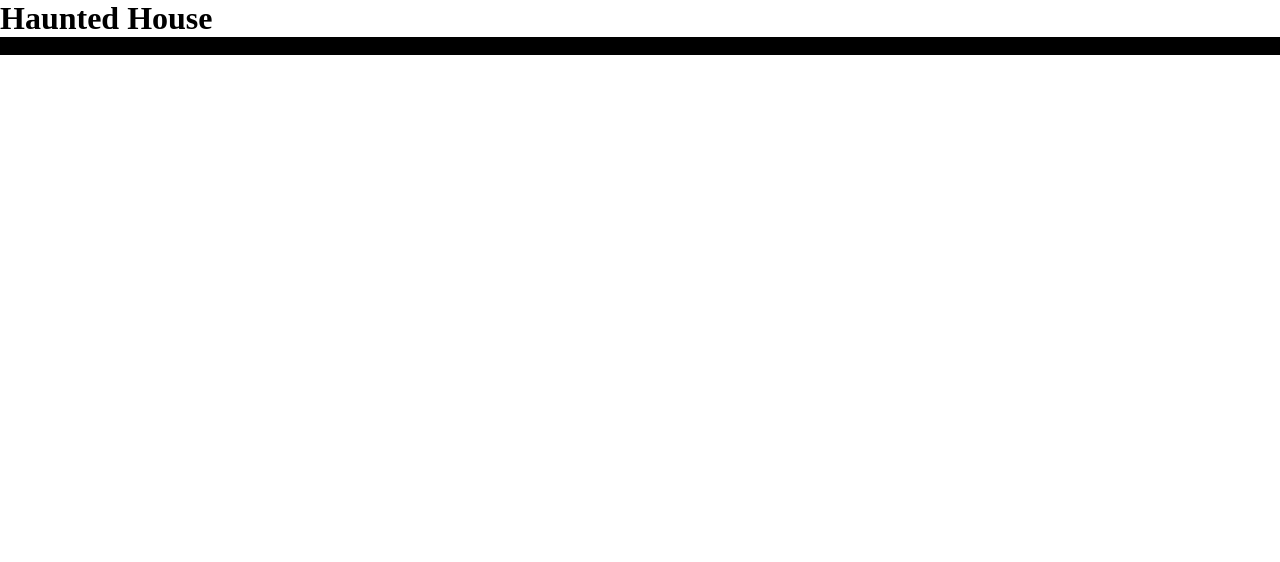
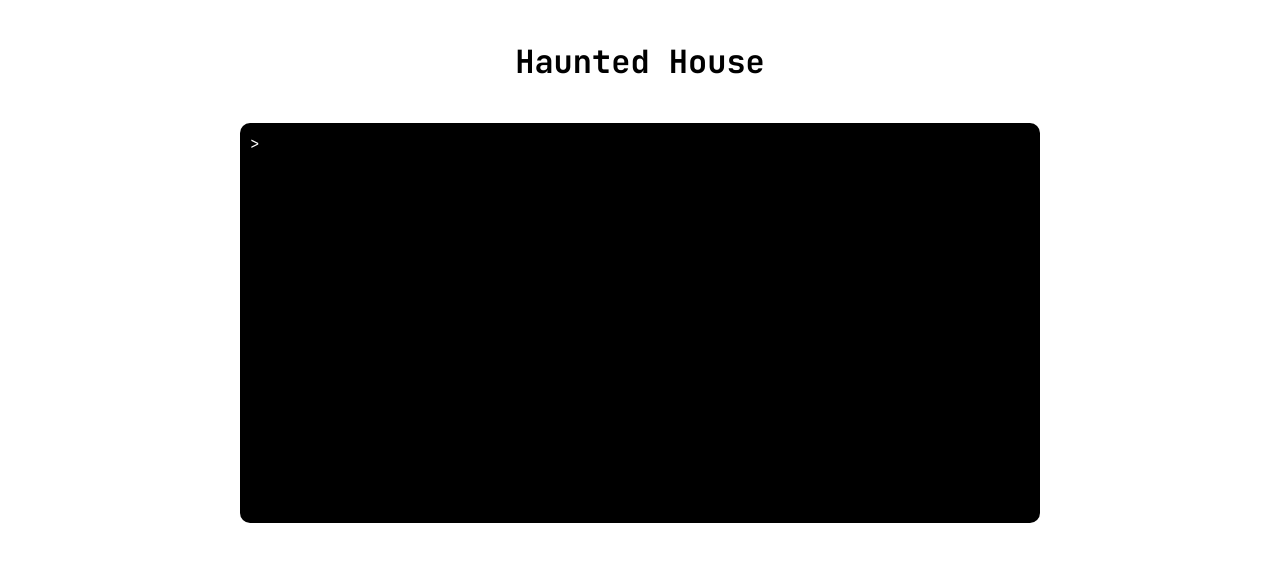
Before and after one commit to bdtripp/haunted_house, a plain HTML site: page src/main/resources/static/index.html in a window 1280 px wide. Drawn offline with Linux system fonts and the light colour scheme.

Commit message:
continue to style the terminal on web page

```diff
--- a/src/main/resources/static/css/styles.css
+++ b/src/main/resources/static/css/styles.css
@@ -4,11 +4,35 @@
   padding: 0;
 }
 
+main {
+    display: grid;
+    justify-content: center;
+    gap: 40px;
+    margin: 40px;
+    font-family: "JetBrains Mono", monospace;
+}
+
+h1 {
+    text-align: center;
+}
+
 div#terminal {
     background-color: black;
     color: white;
+    width: 800px;
+    height: 400px;
+    display: grid;
+    padding: 10px;
+    border-radius: 10px;
+    align-content: start;
+}
+
+div#input-area {
+    display: flex;
+    align-items: start;
 }
 
 input#terminal-input {
     all: unset; /* wipe most browser styles */
+    width: 100%;
 }
--- a/src/main/resources/static/index.html
+++ b/src/main/resources/static/index.html
@@ -5,6 +5,9 @@
     <meta name="viewport" content="width=device-width, initial-scale=1.0">
     <title>Haunted House</title>
     <link rel="stylesheet" href="css/styles.css">
+    <link rel="preconnect" href="https://fonts.googleapis.com">
+    <link rel="preconnect" href="https://fonts.gstatic.com" crossorigin>
+    <link href="https://fonts.googleapis.com/css2?family=JetBrains+Mono:ital,wght@0,100..800;1,100..800&display=swap" rel="stylesheet">
     <script src="js/main.js"></script>
 </head>
 <body>
@@ -12,10 +15,13 @@
         <h1>Haunted House</h1>
         <div id="terminal">
             <div id="output-area"></div>
-            <input
-                id="terminal-input"
-                type="text"
-            />
+            <div id="input-area">
+                <label for="terminal-input">>&nbsp;</label>
+                <input
+                    id="terminal-input"
+                    type="text"
+                />
+            </div>
         </div>
     </main>
 </body>
```
